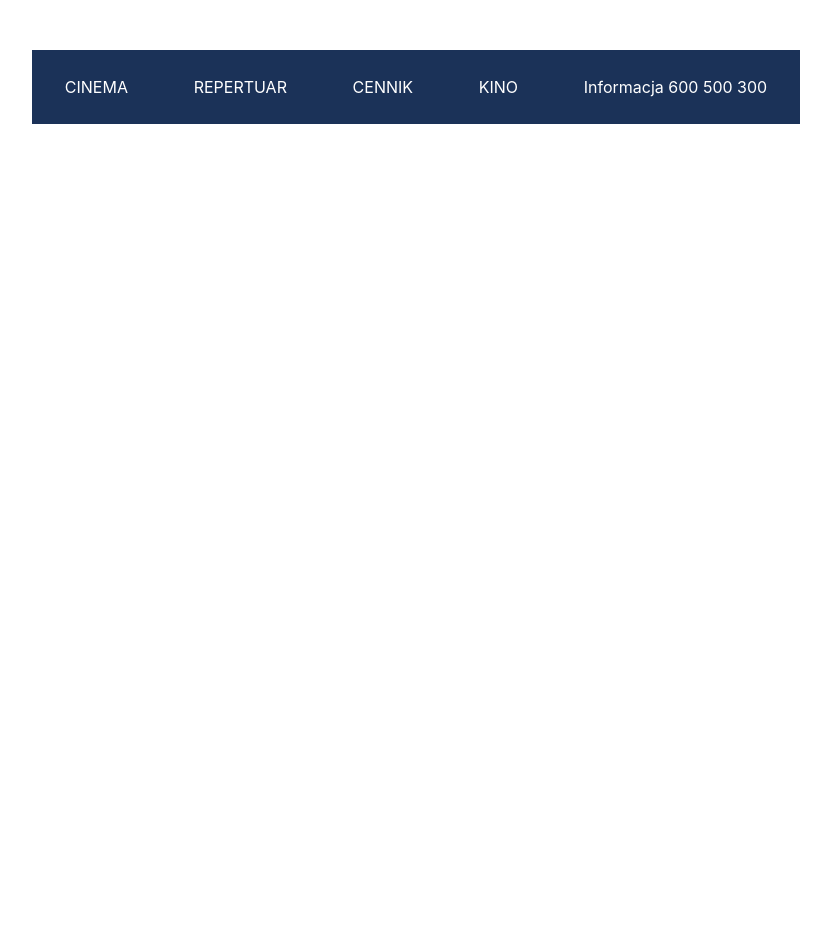
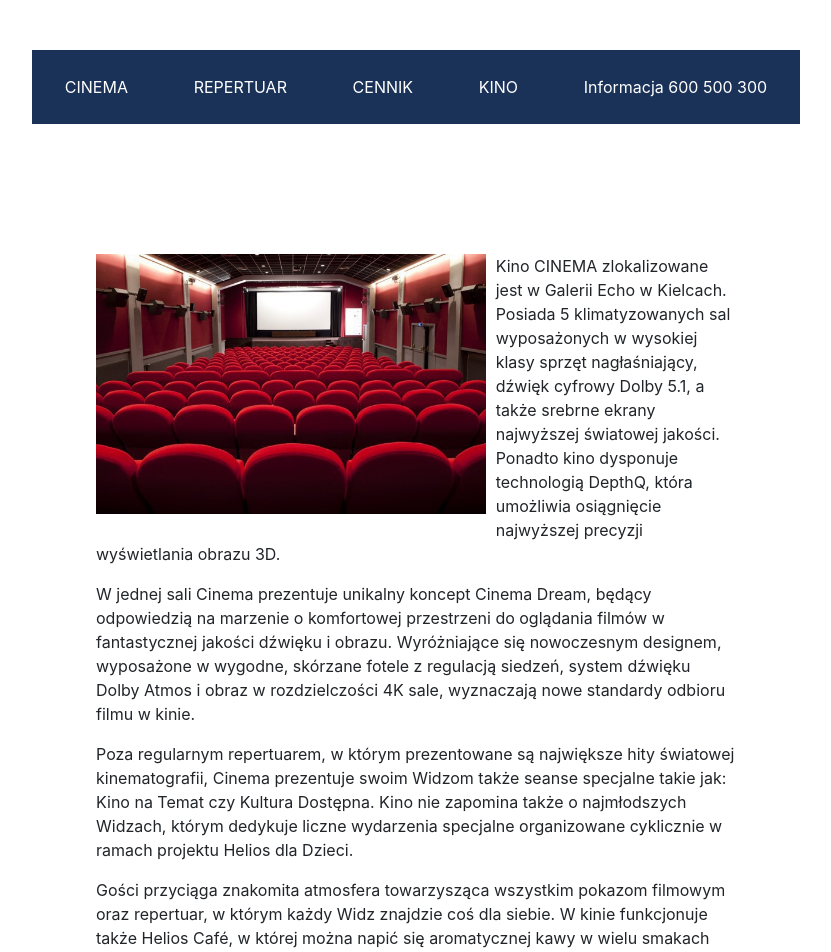
Before and after one commit to AndekQR/cinema_client, a React (Create React App) app: page /info in a window 1280 px wide. Shown: the top 952 px of the page, without its empty margins (224-1055 px from the left). Before the commit the page ends 800 px from the top, so only its background shows below. Built offline with nearby package versions, Linux system fonts and the light colour scheme.

Commit message:
added info of cinema

```diff
--- a/src/App.js
+++ b/src/App.js
@@ -14,6 +14,7 @@ import Header from "./components/Layout/Header";
 import Movies from "./components/movies/Movies";
 import Login from "./components/Content/UserManagment/Login";
 import PriceList from "./components/priceList/PriceList";
+import Info from "./components/info/Info";
 
 class App extends Component {
   render() {
@@ -27,6 +28,7 @@ class App extends Component {
           <Route exact path="/movies" component={Movies} />
           <Route exact path="/login" component={Login} />
           <Route exact path="/pricelist" component={PriceList} />
+          <Route exact path="/info" component={Info} />
         </Router>
       </Provider>
     );
--- a/src/components/Layout/Header.jsx
+++ b/src/components/Layout/Header.jsx
@@ -31,7 +31,9 @@ class Header extends Component {
           </li>
           <li className={"menu"}>
             <a className="menu-link">
-              KINO
+              <Link to = "/info"> KINO
+              </Link>
+
             </a>
           </li>
           <li className={"menu"}>
--- /dev/null
+++ b/src/components/info/Info.jsx
@@ -0,0 +1,48 @@
+import React, {} from "react";
+import "./info.css"
+import kino from "../../images/kino.jpg";
+
+const Info = () => (
+
+    <div className={"container"}>
+      <div className={"image"}>  <img
+            src={kino}
+            alt="logo"
+            style={{height: "260px", width: "460"}}
+        />
+      </div>
+
+        <div className={"textArea"}>
+            <p>Kino CINEMA zlokalizowane jest w Galerii Echo w Kielcach.
+            Posiada 5 klimatyzowanych sal wyposażonych w wysokiej klasy
+            sprzęt nagłaśniający, dźwięk cyfrowy Dolby 5.1,
+            a także srebrne ekrany najwyższej światowej jakości.
+            Ponadto kino dysponuje technologią DepthQ, która umożliwia
+            osiągnięcie najwyższej precyzji wyświetlania obrazu 3D.
+            </p>
+
+            <p>W jednej sali Cinema prezentuje unikalny koncept Cinema Dream,
+                będący odpowiedzią na marzenie o komfortowej przestrzeni do
+                oglądania filmów w fantastycznej jakości dźwięku i obrazu.
+                Wyróżniające się nowoczesnym designem, wyposażone w wygodne,
+                skórzane fotele z regulacją siedzeń, system dźwięku Dolby
+                Atmos i obraz w rozdzielczości 4K sale, wyznaczają nowe
+                standardy odbioru filmu w kinie.</p>
+
+            <p>    Poza regularnym repertuarem, w którym prezentowane są
+                największe hity światowej kinematografii, Cinema prezentuje
+                swoim Widzom także seanse specjalne takie jak: Kino na Temat
+                czy Kultura Dostępna. Kino nie zapomina także o najmłodszych
+                Widzach, którym dedykuje liczne wydarzenia specjalne organizowane
+                cyklicznie w ramach projektu Helios dla Dzieci.</p>
+
+            <p>    Gości przyciąga znakomita atmosfera towarzysząca wszystkim
+                pokazom filmowym oraz repertuar, w którym każdy Widz znajdzie
+                coś dla siebie. W kinie funkcjonuje także Helios Café, w której
+                można napić się aromatycznej kawy w wielu smakach oraz bar kinowy,
+                który oferuje Widzom świeży popcorn, napoje oraz duży wybór słodyczy.</p></div>
+    </div>
+
+)
+
+export default Info;
--- /dev/null
+++ b/src/components/info/info.css
@@ -0,0 +1,17 @@
+.container
+{
+
+    max-width: 50%;
+}
+
+.image
+{
+    float: left;
+    margin: 0 10px 10px 0;
+    text-align: justify;
+}
+
+.textArea
+{
+
+}
--- a/src/components/priceList/PriceList.jsx
+++ b/src/components/priceList/PriceList.jsx
@@ -1,4 +1,4 @@
-import React, { Component } from "react";
+import React from "react";
 import "./priceList.css";
 
 
```
Also changed, not shown: src/images/kino.jpg (added).
